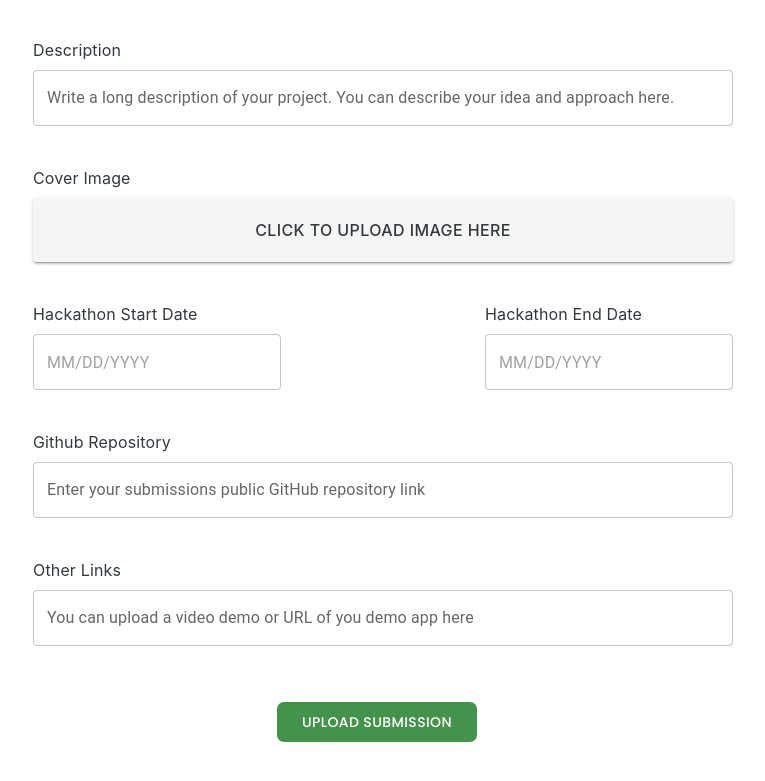
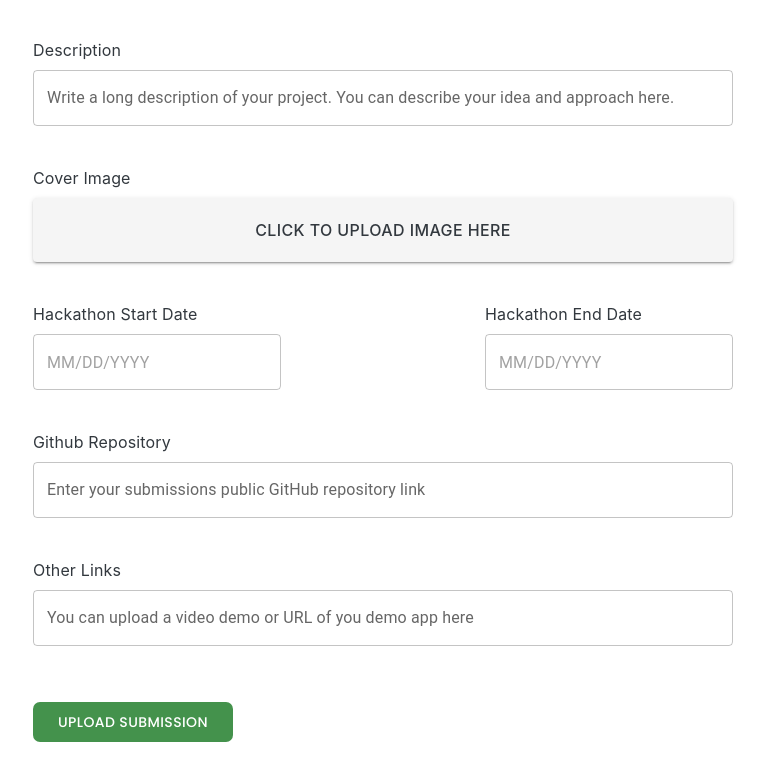
Before and after one commit to Amcelo13/hackathon_front_end_assign, a React (Create React App) app: page /edit/1 in a window 1280 px wide. Shown: the part 451-1232 px from the top of the page, without its empty margins (67-832 px from the left). Built offline with nearby package versions, Linux system fonts and the light colour scheme.

Commit message:
Update Add.jsx

```diff
--- a/src/components/Add.jsx
+++ b/src/components/Add.jsx
@@ -147,11 +147,10 @@ function Add({toEdit}) {
 
 
 
-                  <div style={{marginLeft:'9rem'}}>
+                  <div style={{marginLeft:'-100px'}}>
                     <Button id="up_sub"  style={{height:'40px', width:'200px'}}
                     onClick={makeUpload}>Upload Submission</Button>
                 </div>
-
 
                 </Stack>
 
```
